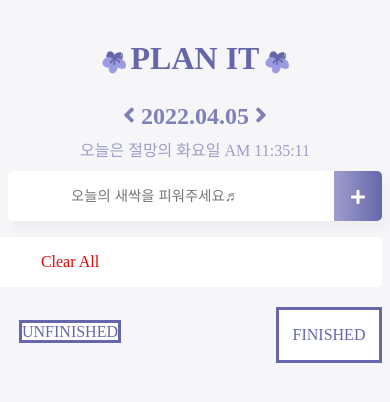
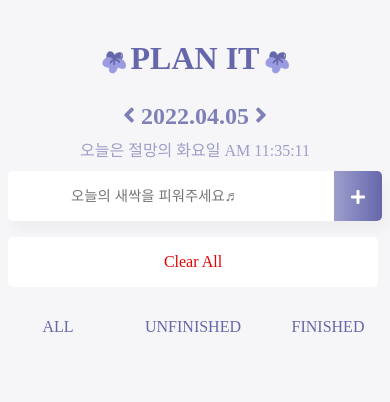
Before and after one commit to soobeen-byul/PLAN-IT, a Vue app: page / in a window 390 px wide. Shown: the top 402 px of the page. Built offline with nearby package versions, Linux system fonts and the light colour scheme.

Commit message:
Change size for iphone12pro
Change size for iphone12pro

```diff
--- a/src/components/TodoFooter.vue
+++ b/src/components/TodoFooter.vue
@@ -51,17 +51,21 @@ export default {
 
 <style scoped>
   .clearAllContainer {
-    width:624px;
+    width:370px;
     height: 50px;
     line-height: 50px;
     background-color: white;
     border-radius: 5px;
-    margin-right: 0;
-    float:right;
+    margin-top: 0;
+    float:none;
+
   }
   .pageContainer{
+    height: 40px;
+    line-height:40px;
     margin-top:20px;
     width:auto;
+
   }
 
   .clearAllBtn {
@@ -70,23 +74,17 @@ export default {
     float:none;
   }
   .allBtn{
-    border-style: solid;
     color: rgb(102, 103, 171);
-    background-color: white;
     width: 100px;
     float:left;
   }
   .unfinishedBtn{
-    border-style: solid;
     color: rgb(102, 103, 171);
-    background-color: white;
     width: 100px;
     float:auto;
   }
   .finishedBtn{
-    border-style: solid;
     color: rgb(102, 103, 171);
-    background-color: white;
     width: 100px;
     float:right;
   }
```
